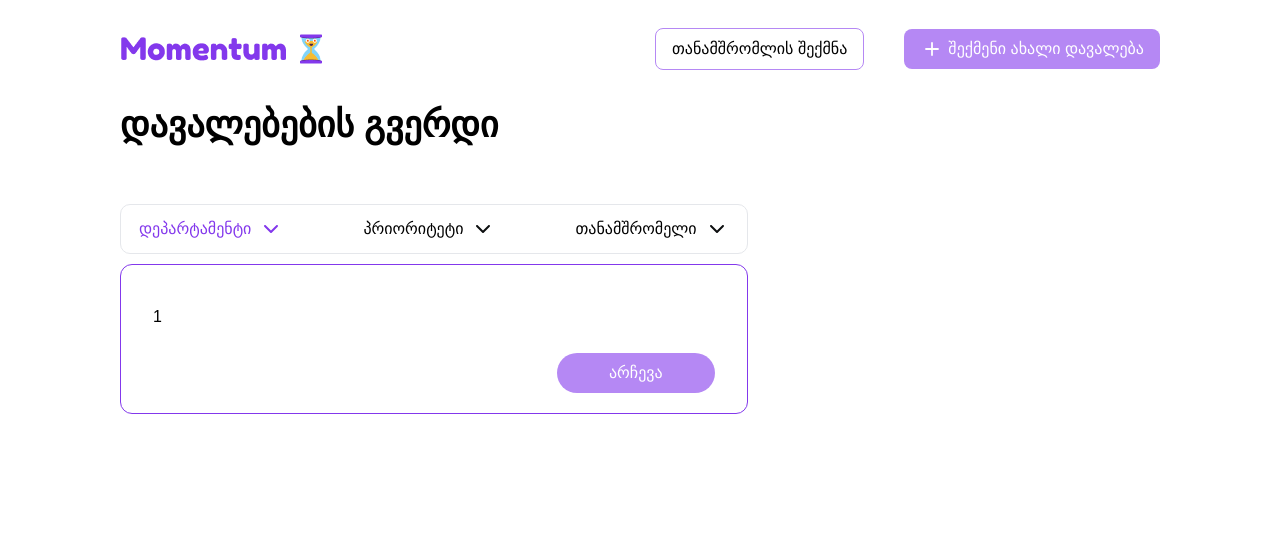
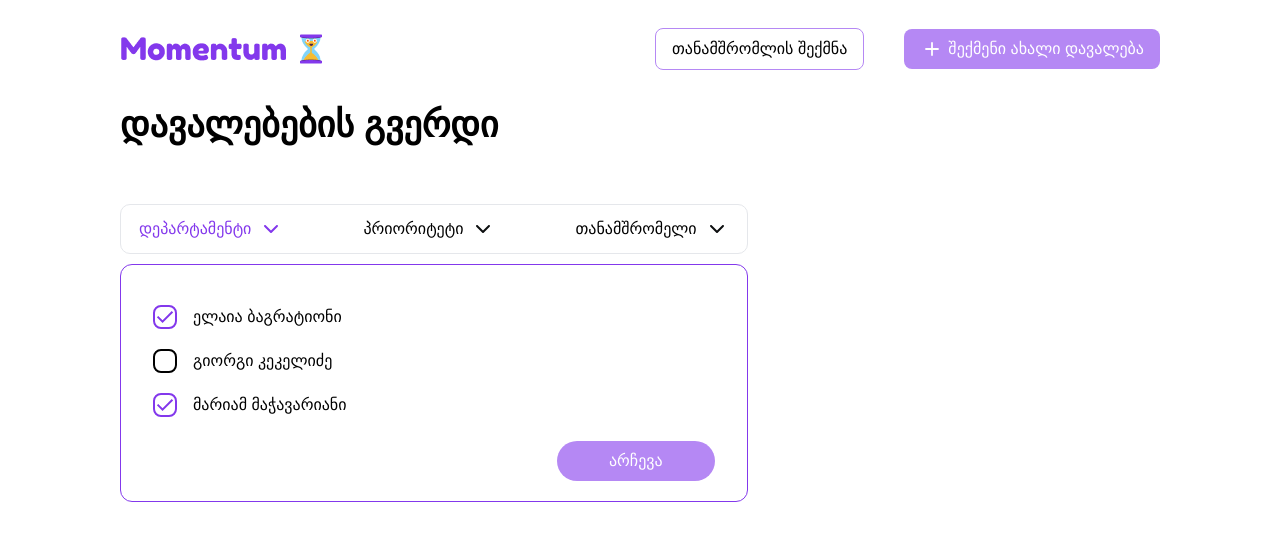
Before and after one commit to gonjila/momentum-redberry, a Next.js app: page / in a window 1280 px wide. Both pictures are taken after a click on the button "დეპარტამენტი". Shown: the top 540 px of the page. Built offline with nearby package versions, Linux system fonts and the light colour scheme.

Commit message:
feat: filters static content

```diff
--- /dev/null
+++ b/src/components/FilterContentItem.tsx
@@ -0,0 +1,43 @@
+import { StaticImport } from "next/dist/shared/lib/get-img-props";
+import Image from "next/image";
+
+import Icon from "./icons";
+
+type IProps = {
+  title: string;
+  imageSrc?: string | StaticImport;
+  isSelected: boolean;
+  onSelect: () => void;
+};
+
+function FilterContentItem({ title, imageSrc, isSelected, onSelect }: IProps) {
+  return (
+    <div onClick={onSelect} className="flex max-w-max cursor-pointer items-center gap-4">
+      <div
+        className={`relative flex h-6 w-6 items-center justify-center rounded-lg border-2 transition-all duration-1000 ${
+          isSelected && "border-main text-main"
+        }`}
+      >
+        <div className={`absolute transition-all ${isSelected ? "opacity-100" : "opacity-0"}`}>
+          <Icon iconName="check" />
+        </div>
+      </div>
+
+      <div className="flex items-center gap-2.5">
+        {imageSrc && (
+          <Image
+            src={imageSrc}
+            alt={title + " profile photo"}
+            width={28}
+            height={28}
+            className="h-7 w-7 rounded-full"
+          />
+        )}
+
+        <span>{title}</span>
+      </div>
+    </div>
+  );
+}
+
+export default FilterContentItem;
--- a/src/components/TasksFilter.tsx
+++ b/src/components/TasksFilter.tsx
@@ -4,6 +4,7 @@ import { useEffect, useRef, useState } from "react";
 
 import FilterTypeBtn from "./FilterTypeBtn";
 import MainButton from "./MainButton";
+import FilterContentItem from "./FilterContentItem";
 
 function TasksFilter() {
   const [chosenFilter, setChosenFilter] = useState<1 | 2 | 3 | null>(null);
@@ -44,18 +45,32 @@ function TasksFilter() {
         />
       </div>
 
-      {chosenFilter && (
       <div
         onBlur={() => setChosenFilter(null)}
-          className="border-main absolute top-[120%] flex w-full flex-col gap-6 rounded-xl border bg-white px-8 pt-10 pb-5"
+        className={`border-main absolute top-[120%] flex w-full flex-col gap-6 overflow-hidden rounded-xl bg-white transition-all ${chosenFilter ? "border px-8 pt-10 pb-5 opacity-100" : "h-0 p-0 opacity-0"}`}
       >
-          {chosenFilter}
+        <div className="flex flex-col gap-5">
+          <FilterContentItem
+            title="ელაია ბაგრატიონი"
+            isSelected={true}
+            onSelect={() => console.log("first")}
+          />
+          <FilterContentItem
+            title="გიორგი კეკელიძე"
+            isSelected={false}
+            onSelect={() => console.log("second")}
+          />
+          <FilterContentItem
+            title="მარიამ მაჭავარიანი"
+            isSelected={true}
+            onSelect={() => console.log("third")}
+          />
+        </div>
 
         <div className="flex justify-end">
           <MainButton variant="rounded" title="არჩევა" onClick={() => {}} />
         </div>
       </div>
-      )}
     </div>
   );
 }
--- /dev/null
+++ b/src/components/icons/Check.tsx
@@ -0,0 +1,21 @@
+type IProps = {
+  width?: number;
+  height?: number;
+  color?: string;
+};
+
+function Add({ width, height, color }: IProps) {
+  return (
+    <svg
+      xmlns="http://www.w3.org/2000/svg"
+      viewBox="0 -960 960 960"
+      width={width || "24px"}
+      height={height || "24px"}
+      fill={color || "currentColor"}
+    >
+      <path d="M382-240 154-468l57-57 171 171 367-367 57 57-424 424Z" />
+    </svg>
+  );
+}
+
+export default Add;
--- a/src/components/icons/index.tsx
+++ b/src/components/icons/index.tsx
@@ -1,7 +1,8 @@
 import Add from "./Add";
 import BottomAngle from "./BottomAngle";
+import Check from "./Check";
 
-export type IconNameType = "add" | "bottom-angle";
+export type IconNameType = "add" | "bottom-angle" | "check";
 
 interface IconProps {
   iconName: IconNameType;
@@ -20,6 +21,9 @@ const Icon = ({ iconName, width, height, color }: IconProps) => {
     case "bottom-angle":
       IconComponet = BottomAngle;
       break;
+    case "check":
+      IconComponet = Check;
+      break;
     default: {
       return null;
     }
```
Lines whose indentation alone changed are shown as unchanged.
